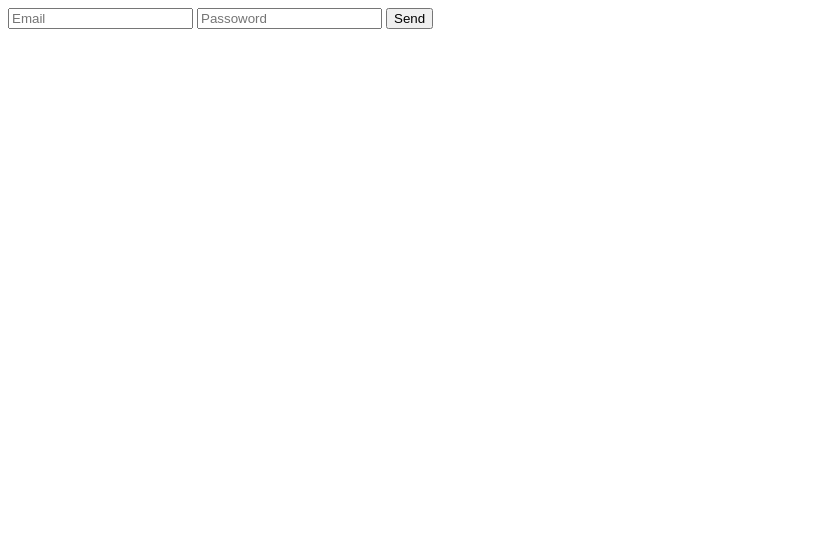
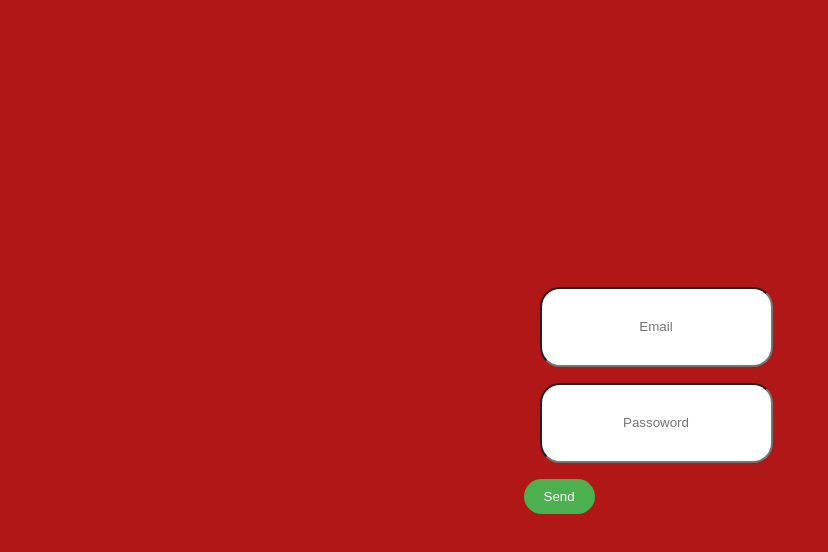
Before and after one commit to OsianJL/decorator_app, a website: page index.html in a window 1280 px wide. Shown: the whole page, without its empty margins (0-828 px from the left). Drawn offline with Linux system fonts and the light colour scheme.

Commit message:
styles added

```diff
--- a/index.html
+++ b/index.html
@@ -1,12 +1,15 @@
 <html>
   <head>
     <script src="dist/app.js" defer></script>
+    <link rel="stylesheet" href="../src/app.css" />
   </head>
   <body>
+    <div class="container">
       <form>
-            <input type="text" placeholder="Email" id="email">
-            <input type="text" placeholder="Passoword" id="password">
+        <input type="text" placeholder="Email" id="email" />
+        <input type="text" placeholder="Passoword" id="password" />
         <button type="submit">Send</button>
       </form>
+    </div>
   </body>
 </html>
--- /dev/null
+++ b/src/app.css
@@ -0,0 +1,42 @@
+body {
+  display: flex; /* Activar Flexbox */
+  justify-content: center; /* Centrar horizontalmente el contenido */
+  align-items: center; /* Centrar verticalmente el contenido */
+  min-height: 100vh; /* Asegura que el cuerpo ocupe el 100% de la altura del viewport */
+  margin: 0; /* Eliminar los márgenes predeterminados */
+  padding: 0; /* Eliminar los rellenos predeterminados */
+  box-sizing: border-box; /* Incluye el borde y padding en el tamaño total del elemento */
+  background-color: #b21717; /* Color de fondo opcional */
+  font-family: Arial, sans-serif; /* Fuente global básica */
+}
+
+input {
+  display: flex;
+  width: 20rem;
+  height: 5rem;
+  margin: 1rem;
+  border-radius: 20px;
+  text-align: center; /* Centra el texto, incluido el placeholder */
+  padding: 10px; /* Asegura que haya algo de espacio dentro del input */
+  width: 100%; /* Opcional: que el input ocupe el 100% del contenedor */
+  box-sizing: border-box;
+}
+
+
+button {
+    display: flex;
+    justify-content: center; /* Centra el texto horizontalmente */
+    align-items: center;     /* Centra el texto verticalmente */
+    padding: 10px 20px;      /* Añade espacio interno al botón */
+    border: none;            /* Elimina el borde por defecto */
+    border-radius: 20px;      /* Bordes redondeados */
+    background-color: #4CAF50; /* Color de fondo */
+    color: white;            /* Color del texto */
+    cursor: pointer;         /* Cambia el cursor cuando se pasa sobre el botón */
+  }
+
+.container {
+    display: flex; /* Activar Flexbox */
+    justify-content: center; /* Centrar horizontalmente el contenido */
+    align-items: center;
+}
```
Lines whose indentation alone changed are shown as unchanged.
